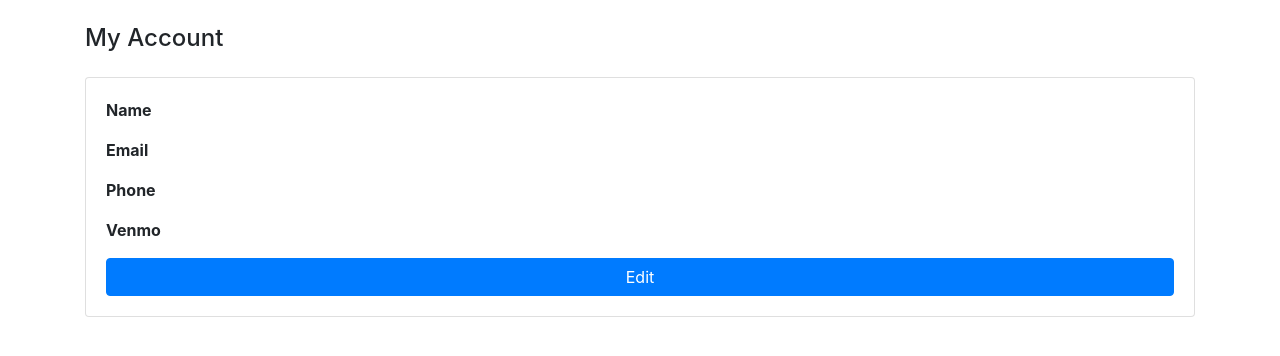
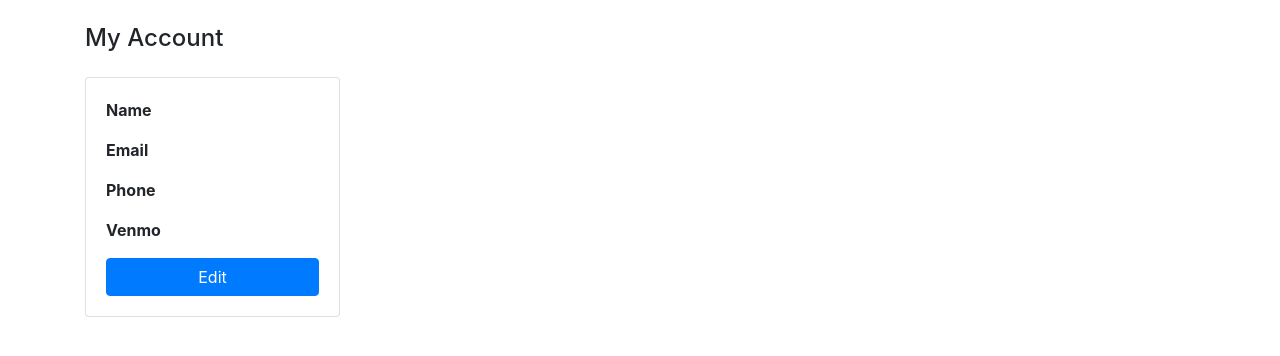
Before and after one commit to gregorypsmith/tigertask, a Flask app: page /account in a window 1280 px wide. Shown: the part 56-412 px from the top of the page. Run offline with Flask 2, Linux system fonts and the light colour scheme; a user stored in the database is signed in; data comes from the database, SQL or seed files in the repository; some libraries are stand-ins or nearby versions.

Commit message:
minor change to large screen responsiveness in account and dashboard

```diff
--- a/templates/account.html
+++ b/templates/account.html
@@ -36,7 +36,7 @@
 <div class="container">
     <h4 class="mb-4">My Account</h4>
     <div class="row">
-        <div class="col-sm-12">
+        <div class="col-md-4 col-lg-3">
             {% if message %}
             <div class="alert alert-success alert-dismissible" role="alert">
                 {{message}}
--- a/templates/dashboard.html
+++ b/templates/dashboard.html
@@ -57,7 +57,7 @@
                 </div>
             </div>
         </div>
-        <div class="col-md-8 col-lg-9">
+        <div class="col-md-4 col-lg-3">
             {% if message %}
             <div class="alert alert-success alert-dismissible" role="alert">
                 {{message}}
```
